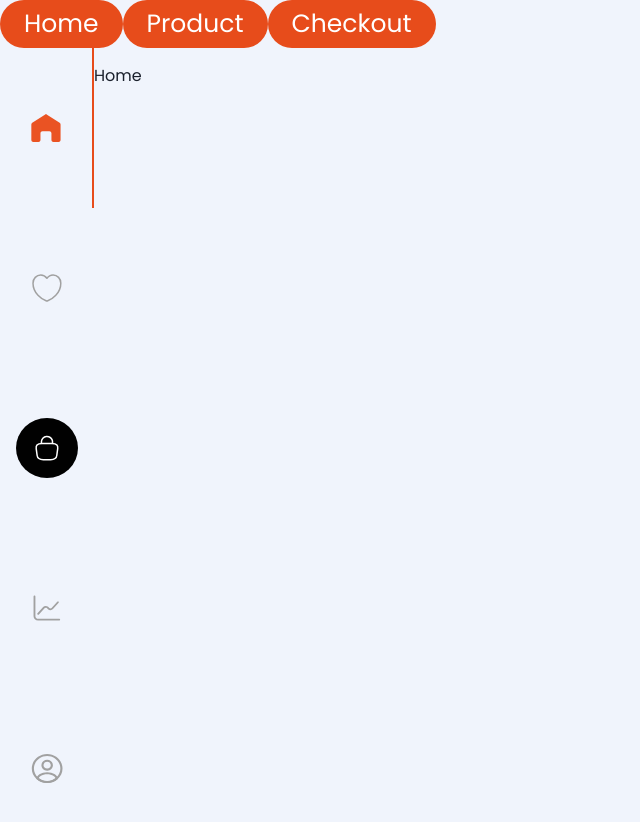
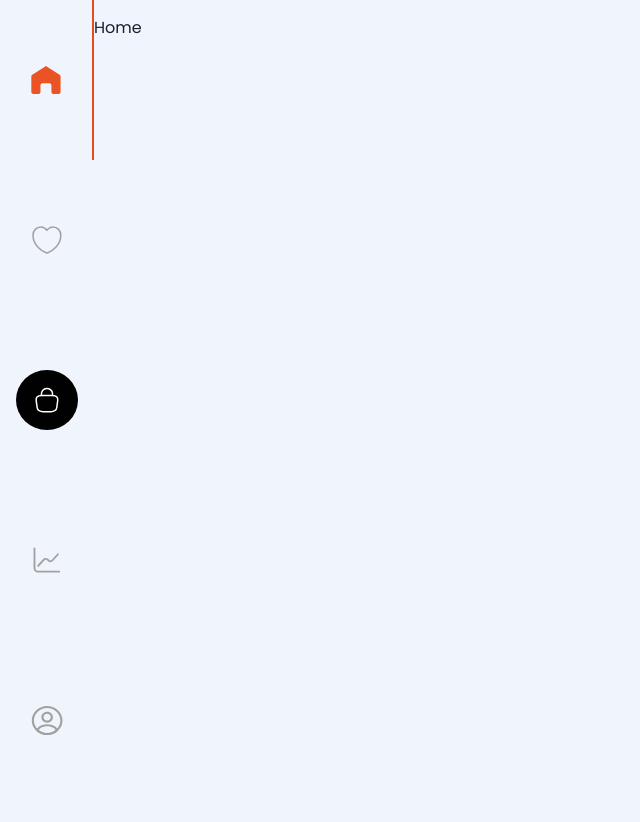
Before and after one commit to AnasMunir/monke-labs-app, a React (Vite) app: page / in a window 1280 px wide. Shown: the top 822 px of the page, without its empty margins (0-640 px from the left). After the commit the page ends 800 px from the top, so only its background shows below. Built offline with nearby package versions, Linux system fonts and the light colour scheme.

Commit message:
removed unused code in app

```diff
--- a/src/App.tsx
+++ b/src/App.tsx
@@ -1,27 +1,16 @@
-import { Button } from '@chakra-ui/react';
-import { Link, Route, Routes } from 'react-router-dom';
-import Home from './pages/home/home';
-import Product from './pages/product/product';
-import Checkout from './pages/checkout/checkout';
+import { Route, Routes } from 'react-router-dom';
+
+import Home from './pages/home/Home';
+import Product from './pages/product/Product';
+import Checkout from './pages/checkout/Checkout';
 
 function App() {
   return (
-    <>
-      <Button variant='primary'>
-        <Link to='/'>Home</Link>
-      </Button>
-      <Button variant='primary'>
-        <Link to='/product/salad'>Product</Link>
-      </Button>
-      <Button variant='primary'>
-        <Link to='/checkout'>Checkout</Link>
-      </Button>
-      <Routes>
-        <Route path='/' element={<Home />}></Route>
-        <Route path='/product/:id' element={<Product />}></Route>
-        <Route path='/checkout' element={<Checkout />}></Route>
-      </Routes>
-    </>
+    <Routes>
+      <Route path='/' element={<Home />}></Route>
+      <Route path='/product/:id' element={<Product />}></Route>
+      <Route path='/checkout' element={<Checkout />}></Route>
+    </Routes>
   );
 }
 
```
